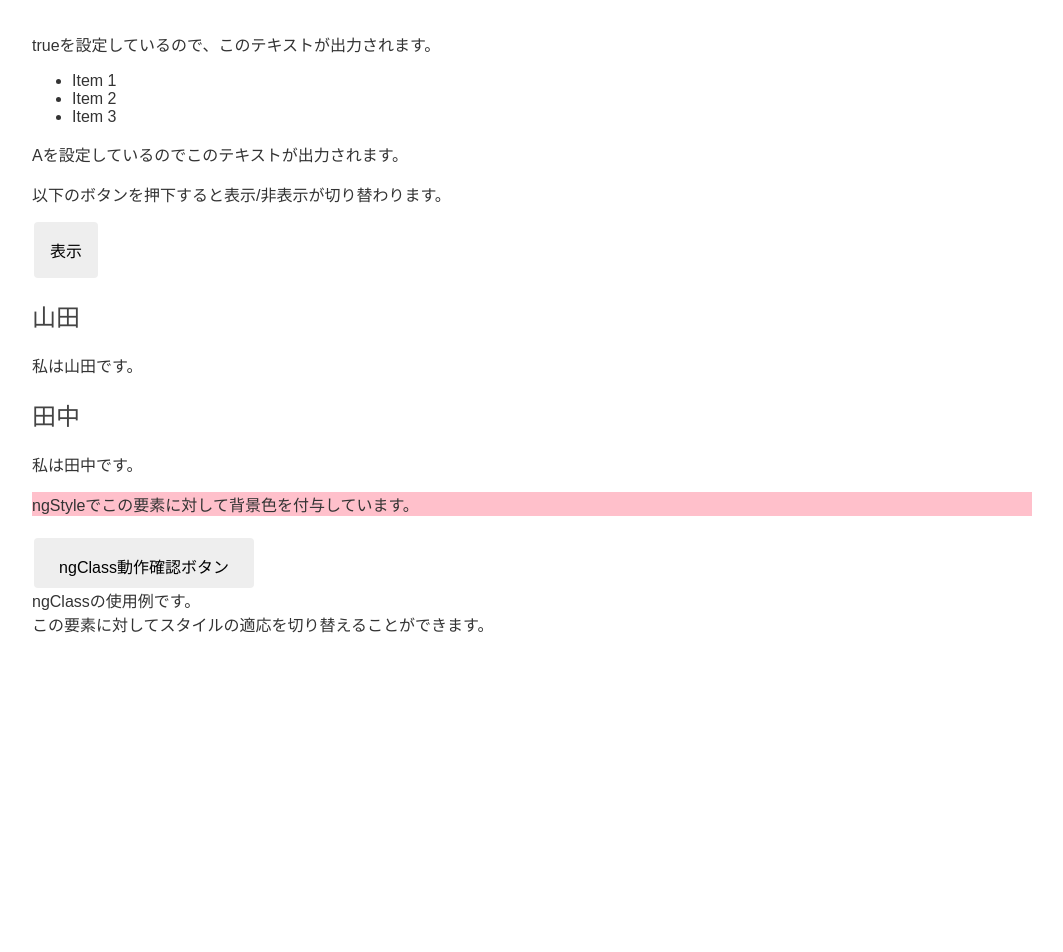
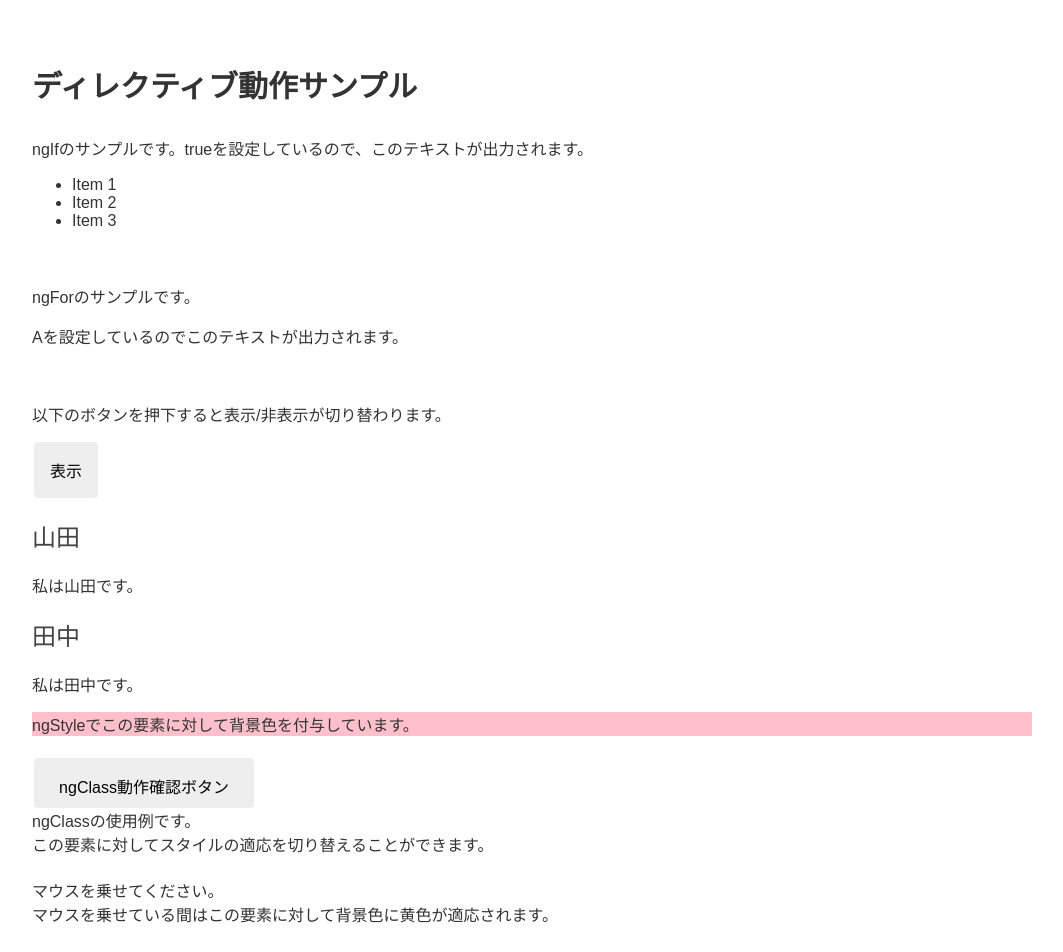
Before and after one commit to yupipi1110/Directive, an Angular app: page / in a window 1280 px wide. Shown: the top 952 px of the page, without its empty margins (108-1171 px from the left). Before the commit the page ends 800 px from the top, so only its background shows below. Built offline with nearby package versions, Linux system fonts and the light colour scheme.

Commit message:
3 files modified, 1 added

```diff
--- a/src/app/app.component.html
+++ b/src/app/app.component.html
@@ -1,16 +1,23 @@
+<p class="title">ディレクティブ動作サンプル</p>
+
 <div *ngIf="watchNgIf">
-  trueを設定しているので、このテキストが出力されます。
+  ngIfのサンプルです。trueを設定しているので、このテキストが出力されます。
 </div>
 
 <ul>
   <li *ngFor="let watchNgFor of watchNgFors">{{ watchNgFor }}</li>
 </ul>
 
+<br />
+
+<p>ngForのサンプルです。</p>
 <div [ngSwitch]="value">
   <p *ngSwitchCase="'A'">Aを設定しているのでこのテキストが出力されます。</p>
   <p *ngSwitchCase="'B'">Bを設定しているのでこのテキストが出力されます。</p>
   <p *ngSwitchDefault>その他を設定しているのでこのテキストが出力されます。</p>
 </div>
+
+<br />
 
 <p>以下のボタンを押下すると表示/非表示が切り替わります。</p>
 <button *ngIf="isButtonVisible" (click)="toggleButtonVisibility()">表示</button>
@@ -52,6 +59,14 @@
   この要素に対してスタイルの適応を切り替えることができます。
 </div>
 
+<br />
+
+<!-- この機能はカスタムディレクティブで実装している。 -->
+<div myDirective>
+  マウスを乗せてください。<br />
+  マウスを乗せている間はこの要素に対して背景色に黄色が適応されます。
+</div>
+
 <!--
 Copyright Google LLC. All Rights Reserved.
 Use of this source code is governed by an MIT-style license that
--- a/src/app/app.module.ts
+++ b/src/app/app.module.ts
@@ -6,13 +6,16 @@ import { FormsModule } from '@angular/forms'; // <--- JavaScript import from Ang
 import { AppComponent } from './app.component';
 import { ItemDetailComponent } from './item-detail/item-detail.component';
 import { ItemSwitchComponents } from './item-switch.component';
+import { MyDirectiveDirective } from './my-directive.directive';
+
 
 
 @NgModule({
   declarations: [
     AppComponent,
     ItemDetailComponent,
-    ItemSwitchComponents
+    ItemSwitchComponents,
+    MyDirectiveDirective,
   ],
 
   imports: [
--- /dev/null
+++ b/src/app/my-directive.directive.ts
@@ -0,0 +1,18 @@
+import { Directive, ElementRef, HostListener } from '@angular/core';
+
+@Directive({
+  selector: '[myDirective]',
+})
+export class MyDirectiveDirective {
+  constructor(private elementRef: ElementRef) {}
+
+  @HostListener('mouseenter')
+  onMouseEnter() {
+    this.elementRef.nativeElement.style.backgroundColor = 'yellow';
+  }
+
+  @HostListener('mouseleave')
+  onMouseLeave() {
+    this.elementRef.nativeElement.style.backgroundColor = '';
+  }
+}
--- a/src/styles.css
+++ b/src/styles.css
@@ -90,6 +90,11 @@ input[type="text"] {
   height: 50px;
 }
 
+.title{
+  font-weight: bold;
+  font-size: 30px;
+}
+
 /*
 Copyright Google LLC. All Rights Reserved.
 Use of this source code is governed by an MIT-style license that
```
